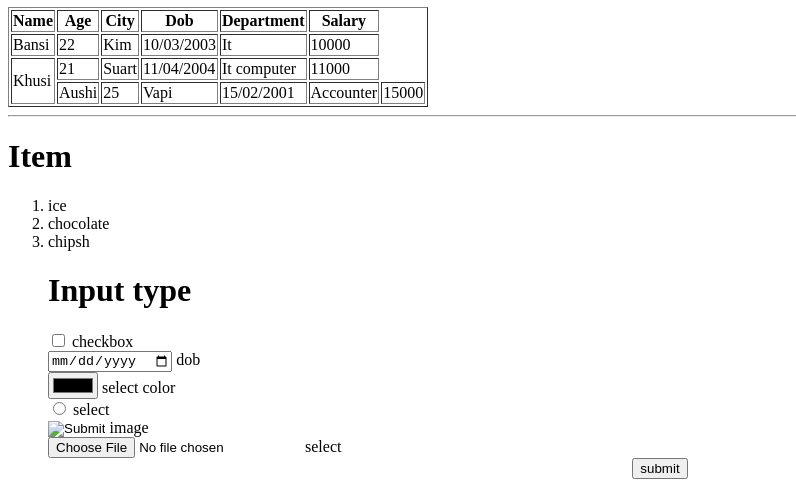
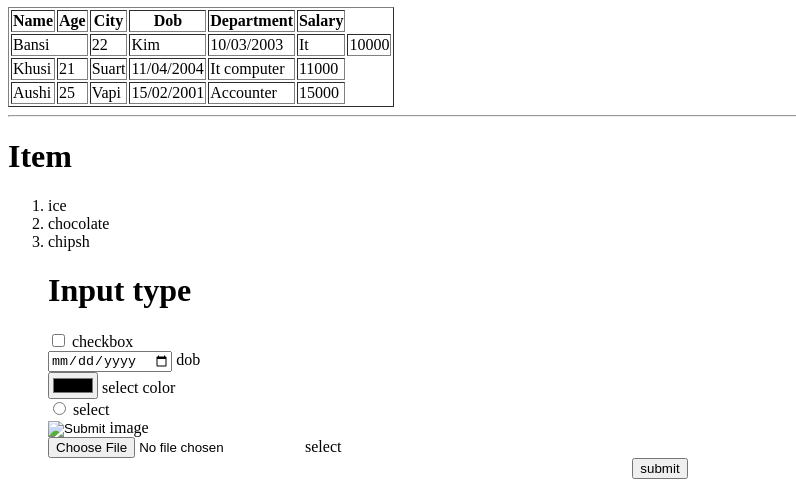
Before and after one commit to jiya10315/js-1, a plain HTML site: page precatical/index.html in a window 1280 px wide. Shown: the part 591-1086 px from the top of the page, without its empty margins (0-796 px from the left). Drawn offline with Linux system fonts and the light colour scheme; files whose address does not match are found by name.

Commit message:
change button css and table

```diff
--- a/precatical/index.html
+++ b/precatical/index.html
@@ -22,6 +22,12 @@
         align-items: center;
         color: aliceblue;
     }
+     /* .sub {
+    display: block;
+    justify-content: center;
+    align-items: center;
+    margin: 0;
+     } */
 </style>
 
 <body>
@@ -52,7 +58,7 @@
             <th>Salary</th>
         </tr>
         <tr>
-            <td>Bansi</td>
+            <td colspan="2">Bansi</td>
             <td>22</td>
             <td>Kim</td>
             <td>10/03/2003</td>
@@ -60,7 +66,7 @@
             <td>10000</td>
         </tr>
         <tr>
-            <td rowspan="2">Khusi</td>
+            <td>Khusi</td>
             <td>21</td>
             <td>Suart</td>
             <td>11/04/2004</td>
@@ -102,6 +108,7 @@
         <br />
         <input type="file" accept=".png" /> select
         <br />
+        <!-- <button class="sub">submit</button> -->
        <div class="btn">
          <button>submit</button>
        </div>
```
